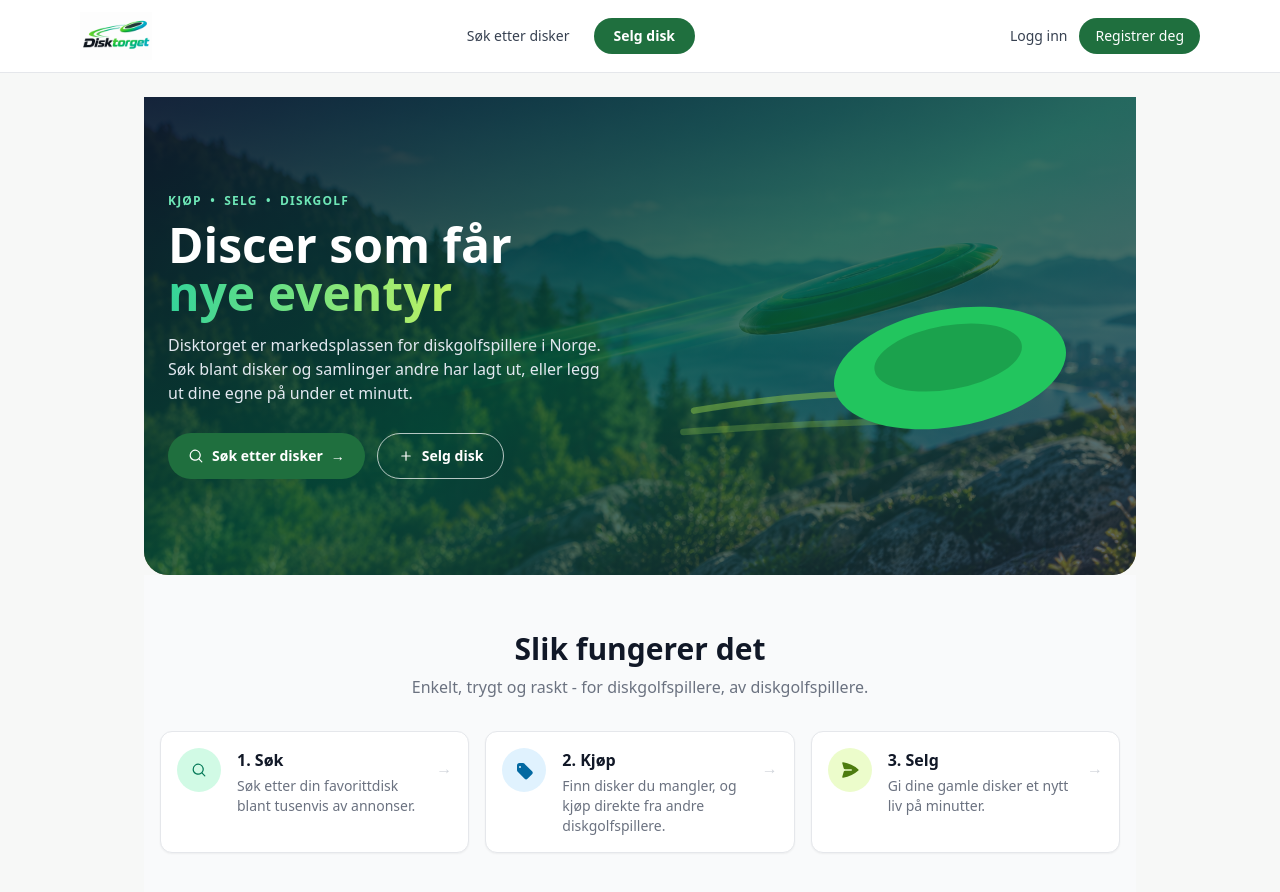
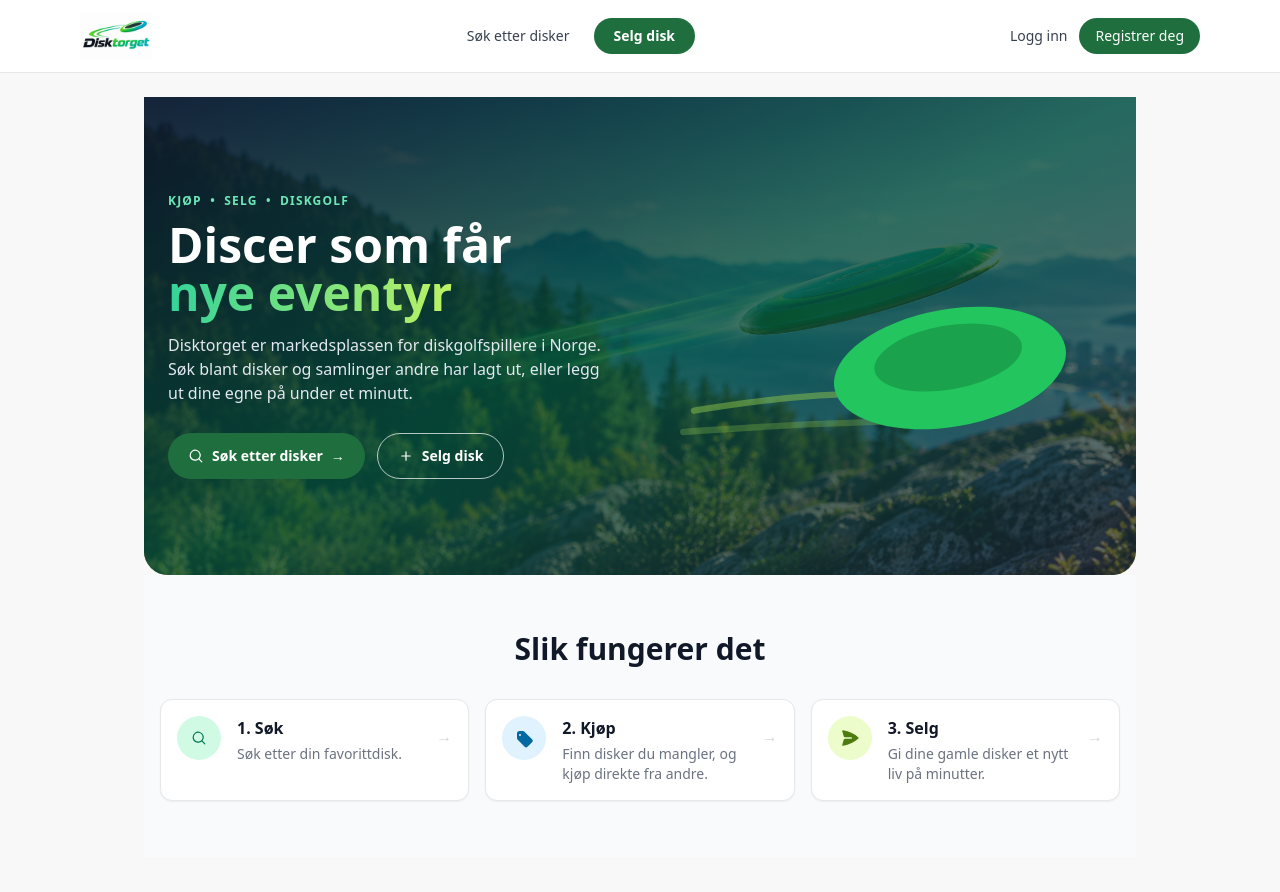
Before and after one commit to LeanderTS/Disktorget, a Next.js app: page / in a window 1280 px wide. Shown: the top 892 px of the page. Built offline with nearby package versions, Linux system fonts and the light colour scheme; no server answers.

Commit message:
Update Hero.tsx

```diff
--- a/src/components/Hero.tsx
+++ b/src/components/Hero.tsx
@@ -79,7 +79,6 @@ export default function Hero() {
         <div className="mx-auto max-w-5xl text-center">
           <h2 className="text-2xl font-bold text-gray-900 md:text-3xl">Slik fungerer det</h2>
           <p className="mt-2 text-gray-500">
-            Enkelt, trygt og raskt - for diskgolfspillere, av diskgolfspillere.
           </p>
 
           <div className="mt-8 grid gap-4 text-left md:grid-cols-3">
@@ -87,13 +86,13 @@ export default function Hero() {
               color="bg-emerald-100 text-emerald-700"
               icon={<SearchIcon />}
               title="1. Søk"
-              description="Søk etter din favorittdisk blant tusenvis av annonser."
+              description="Søk etter din favorittdisk."
             />
             <StepCard
               color="bg-sky-100 text-sky-700"
               icon={<TagIcon />}
               title="2. Kjøp"
-              description="Finn disker du mangler, og kjøp direkte fra andre diskgolfspillere."
+              description="Finn disker du mangler, og kjøp direkte fra andre."
             />
             <StepCard
               color="bg-lime-100 text-lime-700"
```
